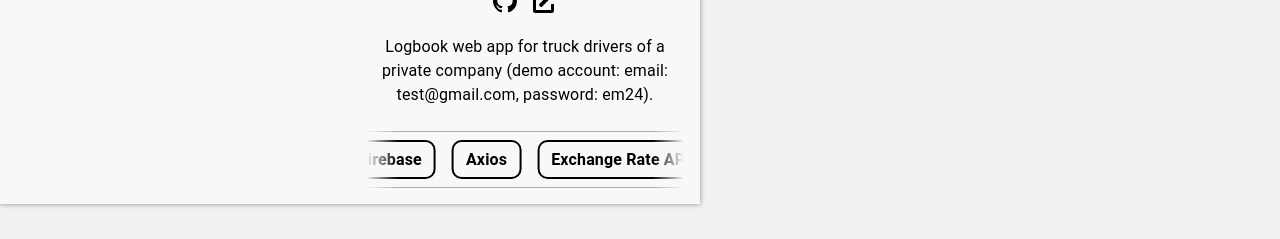
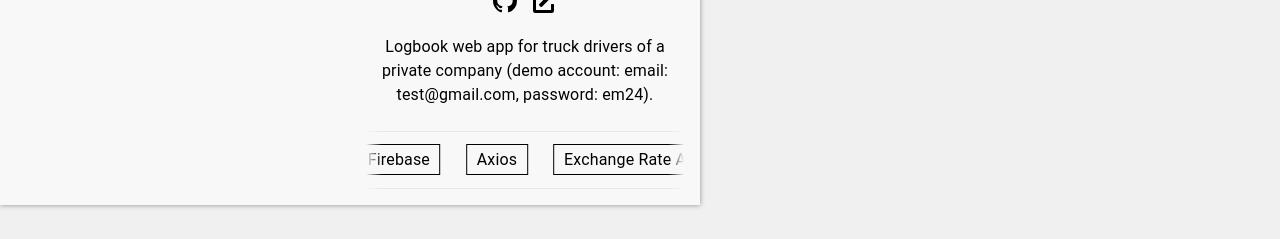
Before and after one commit to gaz647/gaz647, a React (Vite) app: page / in a window 1280 px wide. Shown: the part 2680-2919 px from the top of the page. Built offline with nearby package versions, Linux system fonts and the light colour scheme; a web font is replaced by a local one.

Commit message:
Předělán slider - nový kód a jako komponenta

```diff
--- a/src/components/Project.css
+++ b/src/components/Project.css
@@ -119,7 +119,7 @@
   text-align: center;
 }
 
-.slider-container {
+/* .slider-container {
   width: 100%;
   border: 1px solid rgb(172, 172, 172);
   overflow: hidden;
@@ -144,7 +144,6 @@
 }
 
 .one-stack {
-  /* margin: 0 0.5rem; */
   padding: 0.5rem 0.75rem;
   border: solid 2px black;
   border-radius: 10px;
@@ -156,4 +155,4 @@
   to {
     transform: translate(calc(-50% - 0.5rem));
   }
-}
+} */
--- a/src/components/Project.tsx
+++ b/src/components/Project.tsx
@@ -1,28 +1,29 @@
 import "./Project.css";
-import { v4 as uuidv4 } from "uuid";
+// import { v4 as uuidv4 } from "uuid";
 import { VscGithubInverted } from "react-icons/vsc";
 import { FaExternalLinkAlt } from "react-icons/fa";
 import { useInView } from "react-intersection-observer";
+import Slider from "./Slider";
 
-interface StackSliderProps {
-  stack: string[];
-}
+// interface StackSliderProps {
+//   stack: string[];
+// }
 
-const StackSlider: React.FC<StackSliderProps> = ({ stack }) => {
-  return (
-    <div className="slider-container">
-      <div className="slider-slider">
-        {stack.map((oneStack) => {
-          return (
-            <div className="one-stack" key={uuidv4()}>
-              {oneStack}
-            </div>
-          );
-        })}
-      </div>
-    </div>
-  );
-};
+// const StackSlider: React.FC<StackSliderProps> = ({ stack }) => {
+//   return (
+//     <div className="slider-container">
+//       <div className="slider-slider">
+//         {stack.map((oneStack) => {
+//           return (
+//             <div className="one-stack" key={uuidv4()}>
+//               {oneStack}
+//             </div>
+//           );
+//         })}
+//       </div>
+//     </div>
+//   );
+// };
 
 interface ProjectProps {
   projectData: {
@@ -83,7 +84,8 @@ const Project: React.FC<ProjectProps> = ({ projectData, language }) => {
         <div className="project-bio">
           {language === "en" ? projectData.bio_en : projectData.bio_cs}
         </div>
-        <StackSlider stack={projectData.stack} />
+        {/* <StackSlider stack={projectData.stack} /> */}
+        <Slider stack={projectData.stack} time={40} />
       </div>
     </div>
   );
--- /dev/null
+++ b/src/components/Slider.css
@@ -0,0 +1,62 @@
+.scroll {
+  position: relative;
+  display: flex;
+  width: 100%;
+  overflow: hidden;
+
+  border-top: 1px solid rgb(231, 231, 231);
+  border-bottom: 1px solid rgb(231, 231, 231);
+  mask-image: linear-gradient(
+    90deg,
+    transparent,
+    #fff 5%,
+    #ffff 95%,
+    transparent
+  );
+  -webkit-mask-image: linear-gradient(
+    90deg,
+    transparent,
+    #fff 5%,
+    #ffff 95%,
+    transparent
+  );
+}
+
+.scroll div {
+  white-space: nowrap;
+  animation: animate1 var(--t) linear infinite;
+  animation-delay: calc(var(--t) * (-1));
+}
+
+.scroll div:nth-child(2) {
+  animation: animate2 var(--t) linear infinite;
+  animation-delay: calc(var(--t) / (-2));
+}
+
+@keyframes animate1 {
+  0% {
+    transform: translate(100%);
+  }
+  100% {
+    transform: translate(-100%);
+  }
+}
+
+@keyframes animate2 {
+  0% {
+    transform: translate(0);
+  }
+  100% {
+    transform: translate(-200%);
+  }
+}
+
+.scroll div span {
+  display: inline-flex;
+  margin: 0.8rem;
+
+  border: solid 1px black;
+  padding: 0.3rem 0.6rem;
+  border-radius: px;
+  transition: 0.5s;
+}
--- /dev/null
+++ b/src/components/Slider.tsx
@@ -0,0 +1,47 @@
+import "./Slider.css";
+import { v4 as uuidv4 } from "uuid";
+
+interface SliderProps {
+  stack: string[];
+  time: number;
+}
+
+const Slider: React.FC<SliderProps> = ({ stack, time }) => {
+  const customStyle = {
+    "--t": `${time.toString()}s`,
+    // eslint-disable-next-line @typescript-eslint/no-explicit-any
+  } as any;
+
+  return (
+    <div className="slider">
+      <div className="scroll" style={customStyle}>
+        <div className="scroll-stack">
+          {stack.map((oneStack) => {
+            return <span key={uuidv4()}>{oneStack}</span>;
+          })}
+          {/* <span>Html</span>
+          <span>CSS</span>
+          <span>Typescript</span>
+          <span>React</span>
+          <span>Redux</span>
+          <span>Git</span>
+          <span>Kokot</span> */}
+        </div>
+        <div className="scroll-stack">
+          {stack.map((oneStack) => {
+            return <span key={uuidv4()}>{oneStack}</span>;
+          })}
+          {/* <span>Html</span>
+          <span>CSS</span>
+          <span>Typescript</span>
+          <span>React</span>
+          <span>Redux</span>
+          <span>Git</span>
+          <span>Kokot</span> */}
+        </div>
+      </div>
+    </div>
+  );
+};
+
+export default Slider;
--- a/src/pages/TechStack.css
+++ b/src/pages/TechStack.css
@@ -42,15 +42,22 @@
   font-weight: bold;
 }
 
+.tech-stack-animation-container {
+  opacity: 0;
+}
+
 .tech-stack-animation {
-  animation: slideIn 3s linear forwards;
+  opacity: 0;
+  animation: slideIn 1s 0.3s linear forwards;
 }
 
 @keyframes slideIn {
   0% {
     opacity: 0;
+    scale: 0;
   }
   100% {
     opacity: 1;
+    scale: 1;
   }
 }
--- a/src/pages/TechStack.tsx
+++ b/src/pages/TechStack.tsx
@@ -10,7 +10,12 @@ const TechStack = () => {
   return (
     <div className="tech-stack">
       <div className="tech-stack-inner-container">
-        <div ref={ref} className={` ${inView && "tech-stack-animation"}`}>
+        <div
+          ref={ref}
+          className={`tech-stack-animation-container ${
+            inView && "tech-stack-animation"
+          }`}
+        >
           <div className="tech-stack-item">HTML</div>
           <div className="tech-stack-item">CSS</div>
           <div className="tech-stack-item">TypeScript</div>
```
